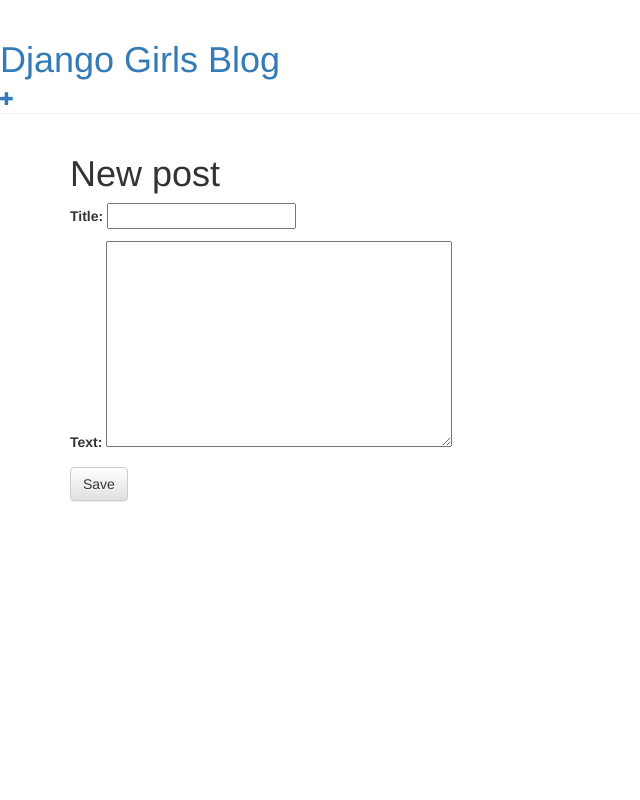
After one commit to ttatsato/django_girls, a Django app: page /post/new/ in a window 1280 px wide. The commit adds this page. Shown: the whole page, without its empty margins (0-640 px from the left). Run offline with Django 3.2, Linux system fonts and the light colour scheme; some libraries are stand-ins or nearby versions.

Commit message:
master create: post

```diff
--- /dev/null
+++ b/blog/forms.py
@@ -0,0 +1,10 @@
+from django import forms
+
+from .models import Post
+
+
+class PostForm(forms.ModelForm):
+
+    class Meta:
+        model = Post
+        fields = ('title', 'text',)
--- /dev/null
+++ b/blog/templates/blog/base.html
@@ -0,0 +1,23 @@
+{% load staticfiles %}
+<html>
+    <head>
+        <title>Django Girls blog</title>
+        <link rel="stylesheet" href="//maxcdn.bootstrapcdn.com/bootstrap/3.2.0/css/bootstrap.min.css">
+        <link rel="stylesheet" href="//maxcdn.bootstrapcdn.com/bootstrap/3.2.0/css/bootstrap-theme.min.css">
+        <link href='//fonts.googleapis.com/css?family=Lobster&subset=latin,latin-ext' rel='stylesheet' type='text/css'>
+    </head>
+    <body>
+        <div class="page-header">
+            <h1><a href="/">Django Girls Blog</a></h1>
+            <a href="{% url 'post_new' %}" class="top-menu"><span class="glyphicon glyphicon-plus"></span></a>
+        </div>
+        <div class="content container">
+            <div class="row">
+                <div class="col-md-8">
+                {% block content %}
+                {% endblock %}
+                </div>
+            </div>
+        </div>
+    </body>
+</html>
--- /dev/null
+++ b/blog/templates/blog/post_edit.html
@@ -0,0 +1,9 @@
+{% extends 'blog/base.html' %}
+
+{% block content %}
+    <h1>New post</h1>
+    <form method="POST" class="post-form">{% csrf_token %}
+        {{ form.as_p }}
+        <button type="submit" class="save btn btn-default">Save</button>
+    </form>
+{% endblock %}
--- a/blog/urls.py
+++ b/blog/urls.py
@@ -3,4 +3,6 @@
 
 urlpatterns = [
     url(r'^$', views.post_list, name='post_list'),
+    url(r'^post/new/$', views.post_new, name='post_new'),
+    url(r'^post/(?P<pk>[0-9]+)/$', views.post_detail, name='post_detail'),
 ]
--- a/blog/views.py
+++ b/blog/views.py
@@ -1,7 +1,28 @@
-from django.shortcuts import render
+from django.shortcuts import render, get_object_or_404
+from .models import Post
+from .forms import PostForm
 
 # Create your views here.
 
 
 def post_list(request):
-    return render(request, 'blog/post_list.html', {})
+    posts = Post.objects.all()
+    return render(request, 'blog/post_list.html', {'posts': posts})
+
+
+def post_detail (request, pk):
+    post = get_object_or_404(Post, pk=pk)
+    return render(request, 'blog/post_detail.html', {'post': post})
+
+
+def post_new(request):
+    if request.method == "POST":
+        form = PostForm(request.POST)
+        if form.is_valid():
+            post = form.save(commit=False)
+            post.author = request.user
+            post.save()
+    else:
+        form = PostForm()
+
+    return render(request, 'blog/post_edit.html', {'form': form})
```
Also changed, not shown: blog/templates/blog/post_detail.html (added, +13 -0 lines), blog/templates/blog/post_list.html (+13 -7 lines).
